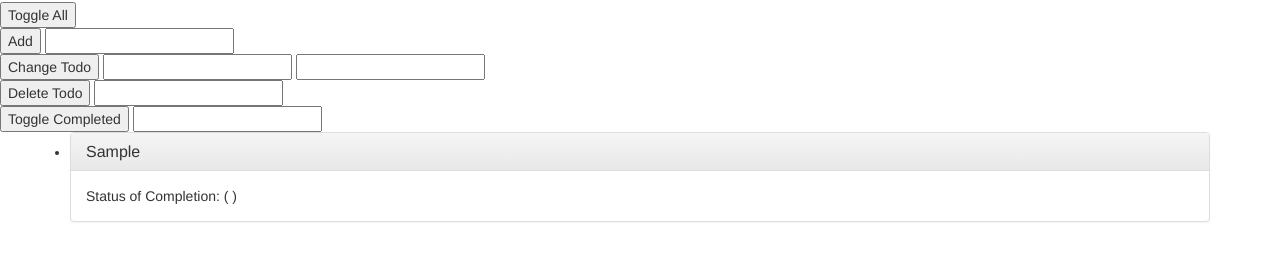
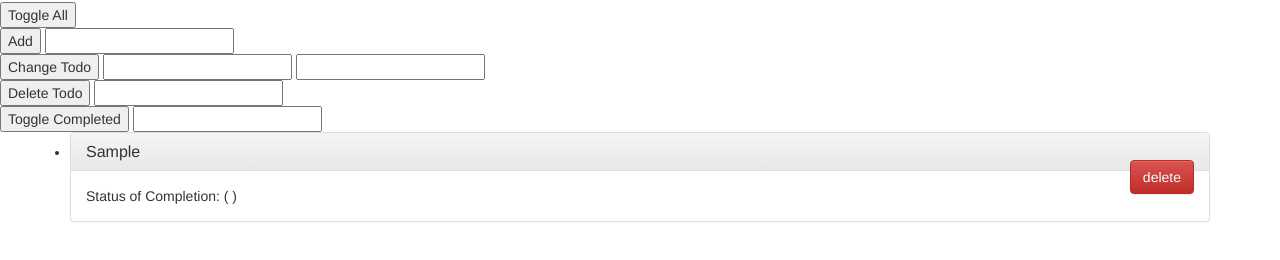
Before and after one commit to iuc73663/TaskLister, a plain HTML site: page index.html in a window 1280 px wide. Both pictures are taken after typing "Sample" into the empty fields and a click on the button "Add". Shown: the part 68-328 px from the top of the page. Drawn offline with nearby package versions, Linux system fonts and the light colour scheme.

Commit message:
worked on delete button

```diff
--- a/Testing.js
+++ b/Testing.js
@@ -99,6 +99,7 @@ var view = {
         <div class="panel panel-default">
           <div class="panel-heading">
             <h3 class="panel-title">My Task 1</h3>
+            <button type="button" class="btn btn-danger">Danger</button>
           </div>
           <div class="panel-body">
             Panel content
@@ -112,20 +113,25 @@ var view = {
       var innerDiv1 = document.createElement('div');
       var innerDivTitle = document.createElement('h3');
       var innerDiv2 = document.createElement('div');
+      var deleteButton = document.createElement('button');
 
       //nest elements within each other
       outerDiv.appendChild(innerDiv1);
       outerDiv.appendChild(innerDiv2);
       innerDiv1.appendChild(innerDivTitle);
-
+      innerDiv1.appendChild(deleteButton);
 
       //add classes to Elements
       outerDiv.className = "panel panel-default";
       innerDiv1.className = "panel-heading";
       innerDivTitle.className = "panel-title";
       innerDiv2.className = "panel-body";
+      deleteButton.className = "btn btn-danger buttonDelete";
 
-
+      deleteButton.addEventListener('click', function() {
+        console.log();
+        //todoList.deleteTodo(todoList.todos[i]);
+      }, false);
       todoLi.appendChild(outerDiv);
       //ends
 
@@ -146,8 +152,13 @@ var view = {
         todoTextCompletion += "( )";
       }
 
+      deleteButton.textContent = "delete";
       innerDiv2.textContent = todoTextCompletion;
       todosUl.appendChild(todoLi);
     }
   }
 };
+
+function myFunction(){
+  console.log("hello");
+}
--- a/index.html
+++ b/index.html
@@ -4,8 +4,9 @@
   <head>
     <link rel="stylesheet" href="style.css" />
     <title>for the love of money</title>
+    <link rel="stylesheet" href="style.css">
     <!-- Latest compiled and minified CSS -->
-<link rel="stylesheet" href="https://maxcdn.bootstrapcdn.com/bootstrap/3.3.7/css/bootstrap.min.css" integrity="sha384-BVYiiSIFeK1dGmJRAkycuHAHRg32OmUcww7on3RYdg4Va+PmSTsz/K68vbdEjh4u" crossorigin="anonymous">
+    <link rel="stylesheet" href="https://maxcdn.bootstrapcdn.com/bootstrap/3.3.7/css/bootstrap.min.css" integrity="sha384-BVYiiSIFeK1dGmJRAkycuHAHRg32OmUcww7on3RYdg4Va+PmSTsz/K68vbdEjh4u" crossorigin="anonymous">
   </head>
 
   <body>
--- a/style.css
+++ b/style.css
@@ -0,0 +1,3 @@
+.buttonDelete {
+  float:right;
+}
```
